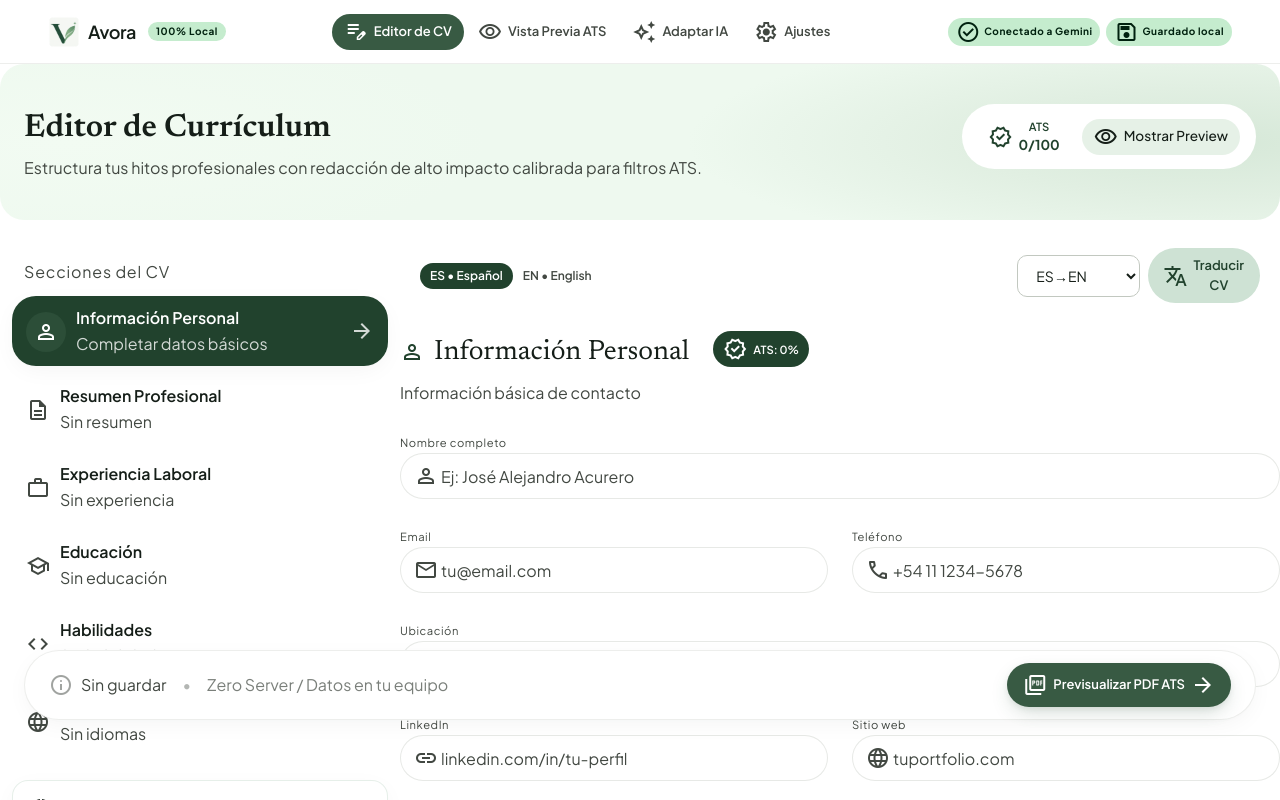
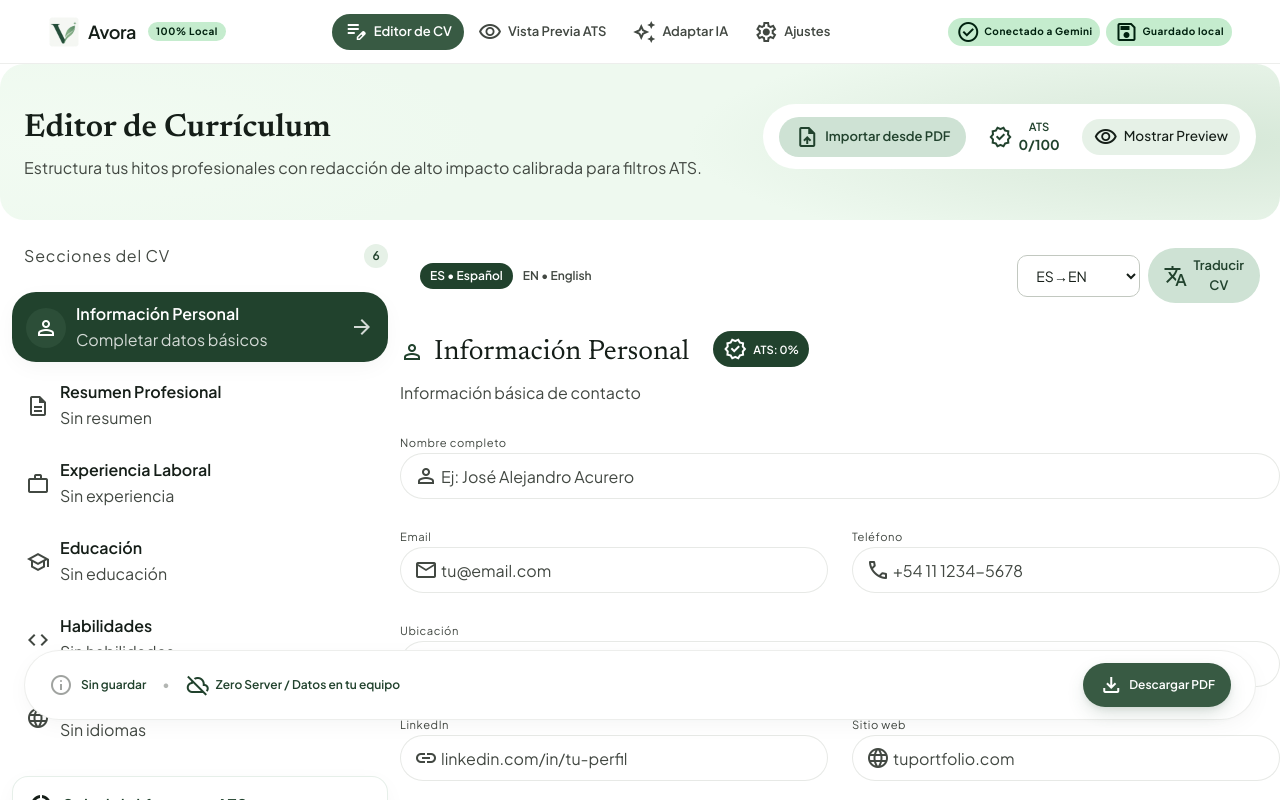
Before and after one commit to josepita0/ats-generator-friendly, a Next.js app: page /editor in a window 1280 px wide. Shown: the top 800 px of the page. Built offline with nearby package versions, Linux system fonts and the light colour scheme.

Commit message:
refactor: clean up editor header and workspace
- Remove LanguageSelector from EditorHeader (moved to editor page)

- Simplify EditorHeader props and structure

- Minor adjustments to sidebar, footer, and preview components

```diff
--- a/components/editor/EditorFooter.tsx
+++ b/components/editor/EditorFooter.tsx
@@ -31,7 +31,7 @@ export function EditorFooter({
     <div className="fixed bottom-20 left-6 right-6 z-30">
       <div className="max-w-[1400px] mx-auto bg-surface-container-lowest rounded-full shadow-card border border-outline-variant/30 px-6 py-3 flex items-center justify-between">
         {/* Save status */}
-        <div className="flex items-center gap-2 text-on-surface-variant min-w-0">
+        <div className="flex items-center gap-2 text-[0.75rem] text-primary font-semibold min-w-0">
           {isSaving ? (
             <>
               <span className="material-symbols-outlined text-[16px] animate-pulse shrink-0 text-primary">
@@ -67,9 +67,16 @@ export function EditorFooter({
           <span className="hidden sm:inline text-on-surface-variant/40 mx-2">
             •
           </span>
-          <span className="hidden sm:inline font-label-sm text-label-sm text-on-surface-variant/70 whitespace-nowrap">
-            Zero Server / Datos en tu equipo
-          </span>
+
+          <div className="hidden sm:flex items-center gap-1.5 text-primary  whitespace-nowrap">
+            <span className="material-symbols-outlined text-[0.75rem]">
+              cloud_off
+            </span>
+
+            <span className="hidden sm:inline font-label-sm text-[0.75rem] text-primary font-semibold whitespace-nowrap">
+              Zero Server / Datos en tu equipo
+            </span>
+          </div>
         </div>
 
         {/* Actions */}
@@ -80,13 +87,12 @@ export function EditorFooter({
             className="btn-primary flex items-center gap-1.5"
           >
             <span className="material-symbols-outlined text-[16px]">
-              picture_as_pdf
+              download
             </span>
-            <span className="hidden sm:inline">Previsualizar PDF ATS</span>
+            <span className="hidden sm:inline text-[0.75rem]">
+              Descargar PDF
+            </span>
             <span className="sm:hidden">PDF</span>
-            <span className="material-symbols-outlined text-[14px]">
-              arrow_forward
-            </span>
           </button>
         </div>
       </div>
--- a/components/editor/EditorHeader.tsx
+++ b/components/editor/EditorHeader.tsx
@@ -1,6 +1,14 @@
 "use client";
 
+import dynamic from "next/dynamic";
 import type { CVData } from "@/types/cv";
+import type { Dictionary } from "@/lib/i18n/dictionaries";
+
+const PdfImporter = dynamic(
+  () =>
+    import("@/components/cv-form/PdfImporter").then((mod) => mod.PdfImporter),
+  { ssr: false },
+);
 
 interface EditorHeaderProps {
   cvData: CVData | null;
@@ -8,6 +16,8 @@ interface EditorHeaderProps {
   atsScore: number;
   showPreview: boolean;
   onTogglePreview: () => void;
+  onImport: (data: CVData) => void;
+  dict: Dictionary;
 }
 
 export function EditorHeader({
@@ -16,6 +26,8 @@ export function EditorHeader({
   atsScore,
   showPreview,
   onTogglePreview,
+  onImport,
+  dict,
 }: EditorHeaderProps) {
   return (
     <div className=" border-outline-variant/30 bg-surface-container-lowest/80 backdrop-blur-sm">
@@ -32,6 +44,9 @@ export function EditorHeader({
           </div>
 
           <div className="flex items-center gap-3 bg-on-primary py-2.5 rounded-full px-4">
+            {/* PDF Importer */}
+            <PdfImporter onImport={onImport} dict={dict} compact />
+
             {/* ATS Score Badge */}
             <div className="flex items-center gap-1.5 px-2.5 py-1  rounded-full">
               <span className="material-symbols-outlined text-primary text-[16px]">
@@ -64,16 +79,6 @@ export function EditorHeader({
                 {showPreview ? "Ocultar Preview" : "Mostrar Preview"}
               </span>
             </button>
-
-            {/* Language Indicator */}
-            {/* <div className="flex items-center gap-1.5 px-2.5 py-1 bg-surface-container rounded-full">
-              <span className="material-symbols-outlined text-on-surface-variant text-[16px]">
-                language
-              </span>
-              <span className="font-label-xs text-label-xs text-on-surface font-medium">
-                {lang === "es" ? "Español" : "English"}
-              </span>
-            </div> */}
           </div>
         </div>
       </div>
--- a/components/editor/EditorSidebar.tsx
+++ b/components/editor/EditorSidebar.tsx
@@ -27,12 +27,17 @@ export function EditorSidebar({
 
   return (
     <aside className="hidden lg:block w-[400px] sticky top-20 h-[calc(100vh-5rem)] overflow-y-auto custom-scroll shrink-0 ">
-      <div className="px-3 py-4">
+      <div className="px-3 py-4 pt-0">
         {/* Secciones del CV */}
         <div className="mb-6">
-          <h2 className="font-label-xs text-label-xs text-on-surface-variant  tracking-wider mb-3 px-3">
-            Secciones del CV
-          </h2>
+          <div className="flex items-center justify-between mb-6">
+            <h2 className="font-label-xs text-label-xs text-on-surface-variant  tracking-wider  px-3">
+              Secciones del CV
+            </h2>
+            <span className="bg-surface-container text-primary  rounded-full w-6 h-6 flex items-center justify-center text-[0.75rem] font-semibold">
+              6
+            </span>
+          </div>
 
           <nav className="space-y-2">
             {sectionStatuses.map((section) => {
--- a/components/editor/EditorWorkspace.tsx
+++ b/components/editor/EditorWorkspace.tsx
@@ -283,9 +283,9 @@ export function EditorWorkspace({
             type="button"
             onClick={handleAnalyze}
             disabled={isAnalyzing}
-            className="btn-secondary flex items-center gap-1.5 mb-6 disabled:opacity-50 disabled:cursor-not-allowed"
+            className={`btn-secondary flex items-center gap-1.5 mb-6 disabled:cursor-not-allowed ${isAnalyzing ? 'ring-2 ring-primary/30' : ''}`}
           >
-            <span className="material-symbols-outlined text-[16px]">
+            <span className={`material-symbols-outlined text-[16px] ${isAnalyzing ? 'animate-pulse text-primary' : ''}`}>
               {isAnalyzing ? "hourglass_empty" : "auto_awesome"}
             </span>
             {isAnalyzing ? "Analizando…" : "Analizar con IA"}
@@ -294,9 +294,9 @@ export function EditorWorkspace({
 
         {/* Section Content */}
         {activeSection === "personal-info" && <PersonalInfoSectionNew />}
-        {activeSection === "summary" && <SummarySectionNew />}
-        {activeSection === "experience" && <ExperienceSectionNew />}
-        {activeSection === "education" && <EducationSectionNew />}
+        {activeSection === "summary" && <SummarySectionNew lang={lang} />}
+        {activeSection === "experience" && <ExperienceSectionNew lang={lang} />}
+        {activeSection === "education" && <EducationSectionNew lang={lang} />}
         {activeSection === "skills" && <SkillsSectionNew />}
         {activeSection === "languages" && <LanguagesSectionNew />}
 
--- a/components/preview/ATSDiagnosticPanel.tsx
+++ b/components/preview/ATSDiagnosticPanel.tsx
@@ -1,16 +1,16 @@
-'use client';
+"use client";
 
-import { ATSHealthMetrics } from '@/components/preview/ATSHealthMetrics';
+import { ATSHealthMetrics } from "@/components/preview/ATSHealthMetrics";
 import {
   IndexabilityRules,
   type IndexabilityRule,
-} from '@/components/preview/IndexabilityRules';
+} from "@/components/preview/IndexabilityRules";
 import {
   LayoutParameters,
   type PaperSize,
   type MarginPreset,
   type FontScale,
-} from '@/components/preview/LayoutParameters';
+} from "@/components/preview/LayoutParameters";
 
 interface ProgressMetric {
   label: string;
@@ -36,10 +36,10 @@ interface Props {
 function ProgressBar({ label, percentage }: ProgressMetric) {
   const barColor =
     percentage >= 90
-      ? 'bg-primary-container'
+      ? "bg-primary-container"
       : percentage >= 70
-        ? 'bg-[#8a6d00]'
-        : 'bg-error';
+        ? "bg-[#8a6d00]"
+        : "bg-error";
 
   return (
     <div>
@@ -144,16 +144,6 @@ export function ATSDiagnosticPanel({
       <div className="space-y-2">
         <button
           type="button"
-          onClick={onOptimizeWithAI}
-          className="btn-secondary flex items-center gap-2 w-full justify-center"
-        >
-          <span className="material-symbols-outlined text-[16px]">
-            auto_awesome
-          </span>
-          Optimizar con Gemini
-        </button>
-        <button
-          type="button"
           onClick={onExportJSON}
           className="btn-ghost flex items-center gap-2 w-full justify-center text-[0.8125rem]"
         >
--- a/components/preview/PreviewControls.tsx
+++ b/components/preview/PreviewControls.tsx
@@ -1,7 +1,7 @@
-'use client';
+"use client";
 
-import { useCallback } from 'react';
-import type { PaperSize } from '@/components/preview/LayoutParameters';
+import { useCallback } from "react";
+import type { PaperSize } from "@/components/preview/LayoutParameters";
 
 interface Props {
   onCopyText: () => void;
@@ -39,21 +39,11 @@ export function PreviewControls({
         className="btn-ghost flex items-center gap-1.5 text-[0.8125rem]"
       >
         <span className="material-symbols-outlined text-[16px]">
-          {textCopied ? 'check' : 'content_copy'}
+          {textCopied ? "check" : "content_copy"}
         </span>
         <span className="hidden sm:inline">
-          {textCopied ? 'Copiado' : 'Copiar Texto'}
+          {textCopied ? "Copiado" : "Copiar Texto"}
         </span>
-      </button>
-
-      {/* Print */}
-      <button
-        type="button"
-        onClick={onPrint}
-        className="btn-ghost flex items-center gap-1.5 text-[0.8125rem]"
-      >
-        <span className="material-symbols-outlined text-[16px]">print</span>
-        <span className="hidden sm:inline">Imprimir</span>
       </button>
 
       {/* Download PDF */}
@@ -98,7 +88,7 @@ export function PreviewControls({
 
       {/* Badges */}
       <span className="badge badge-success">
-        {paperSize === 'A4' ? 'A4 (210 × 297 mm)' : 'Letter (8.5 × 11")'}
+        {paperSize === "A4" ? "A4 (210 × 297 mm)" : 'Letter (8.5 × 11")'}
       </span>
       <span className="badge badge-success">
         <span className="material-symbols-outlined text-[0.5rem]">check</span>
```
